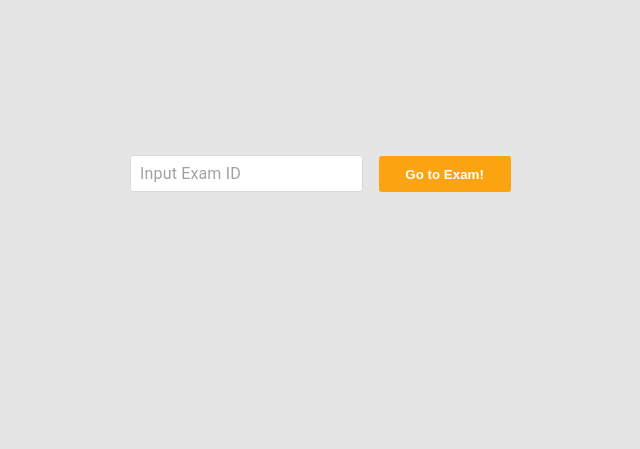
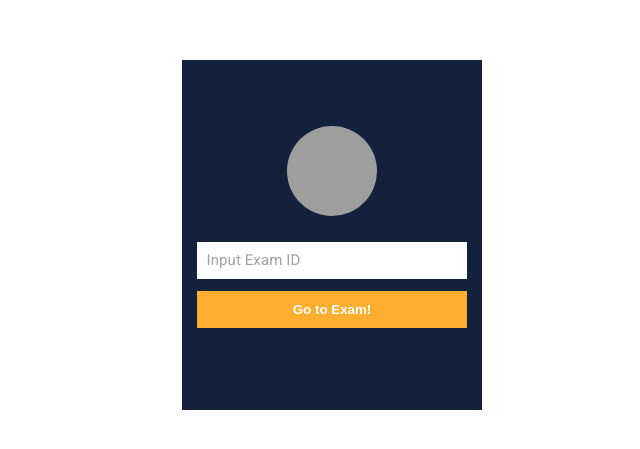
Before and after one commit to sadeqush/mcqapp, a React (Create React App) app in the folder takers/: page / in a window 1280 px wide. Shown: the part 165-614 px from the top of the page, without its empty margins (308-948 px from the left). Built offline with nearby package versions, Linux system fonts and the light colour scheme; grey boxes are pictures that could not be loaded.

Commit message:
added global styling & designed loginScreen

```diff
--- a/takers/src/components/LoginScreen.css
+++ b/takers/src/components/LoginScreen.css
@@ -1,52 +1,63 @@
 .LoginScreen {
-    text-align: center;
-    font-family: 'Roboto', sans-serif;
-    font-size: smaller;
-    flex-grow: 1;
-  }
+  width: 100%;
+  height: 100vh;
+  display: grid;
+  place-items: center;
+}
 
-  .button {
+.LoginScreen-form {
+  width: 90%;
+  max-width: 30rem;
+  min-height: 35rem;
+  padding: 2rem 1.5rem 3rem 1.5rem;
+  background: var(--blue);
 
-    background-color: #FCA311;
-    color: white;
-    border: none;
-    padding: 0.8em;
-    padding-left: 2em;
-    padding-right: 2em;
-    font-weight: bold;
-    border-radius: 0.2em;
-    margin: 1em;
-    cursor: pointer;
-    margin-right: 3em;
-    margin-left: auto;
-  }
+  display: flex;
+  flex-direction: column;
+  align-items: center;
+  justify-content: center;
+}
 
-  .button:hover {
+.LoginForm-avatar {
+  width: 9rem;
+  height: 9rem;
+  margin-bottom: 2rem;
+  object-fit: cover;
+  border-radius: var(--radius-full);
+}
 
-    background-color: #FDAE2F;
+.id_text {
+  border: 2px solid var(--white);
+  background: var(--white);
+  width: 100%;
+  margin: 0.6rem 0;
+  padding: 0.1rem 0.75rem;
+  transition: border var(--transition);
+}
 
-  }
+.id_text_selected {
+  border: 2px solid var(--yellow);
+  background: var(--white);
+  width: 100%;
+  margin: 0.6rem 0;
+  padding: 0.1rem 0.75rem;
+  transition: border var(--transition);
+}
+.id_text input,
+.id_text_selected input {
+  font-size: 1.5rem;
+}
 
-  .id_text {
-      border-width: 1px;
-      border-style: solid;
-      border-color: #D9D9D9;
-      background-color: white;
-      margin: 1em;
-      padding: 0.1em;
-      margin-top: 20em;
-      padding-left: 0.6em;
-      border-radius: 0.2em;
-  }
+.button {
+  background: var(--yellow-light);
+  color: var(--white);
+  width: 100%;
+  margin: 0.6rem 0;
+  padding: 1.1rem 1rem;
+  font-weight: bold;
+  transition: background var(--transition);
+}
 
-  .id_text_selected {
-    border-width: 1px;
-    border-style: solid;
-    border-color: #FDAE2F;
-    background-color: white;
-    margin: 1em;
-    padding: 0.1em;
-    margin-top: 20em;
-    padding-left: 0.6em;
-    border-radius: 0.2em;
+.button:hover {
+  background: var(--yellow);
 }
--- a/takers/src/components/LoginScreen.js
+++ b/takers/src/components/LoginScreen.js
@@ -1,25 +1,37 @@
-import { InputBase } from '@material-ui/core';
-import React, { useState } from 'react';
-import App from './App'
-import './LoginScreen.css'
+import { InputBase } from "@material-ui/core";
+import React, { useState } from "react";
+import App from "./App";
+import "./LoginScreen.css";
 
 function LoginScreen() {
+  const [ID, setID] = useState("LW6623");
+  const [ready, setReady] = useState(false);
+  const [inputCN, setInputCN] = useState("id_text");
 
-    const[ID, setID] = useState("LW6623");
-    const[ready, setReady] = useState(false)
-    const[inputCN, setInputCN] = useState("id_text");
+  if (!ready)
+    return (
+      <div className='LoginScreen' id='App'>
+        <div className=' LoginScreen-form '>
+          <img
+            className='LoginForm-avatar'
+            src='https://cdn4.iconfinder.com/data/icons/avatars-xmas-giveaway/128/batman_hero_avatar_comics-512.png'
+            alt='Login Avatar'
+          />
 
-    if(!ready) return(
-
-        <div className="LoginScreen" id="App">
-        <InputBase className={inputCN} onChange={(e)=>setID(e.target.value) } placeholder="Input Exam ID" onFocus={(e) => setInputCN("id_text_selected")} onBlur={(e) => setInputCN("id_text")}/>
-        <button className="button" onClick={()=>setReady(true)}>Go to Exam!</button>
+          <InputBase
+            className={inputCN}
+            onChange={(e) => setID(e.target.value)}
+            placeholder='Input Exam ID'
+            onFocus={(e) => setInputCN("id_text_selected")}
+            onBlur={(e) => setInputCN("id_text")}
+          />
+          <button className='button' onClick={() => setReady(true)}>
+            Go to Exam!
+          </button>
         </div>
+      </div>
     );
-    else return (
-        <App exam_id={ID}/>
-    );
-
+  else return <App exam_id={ID} />;
 }
 
 export default LoginScreen;
--- a/takers/src/components/index.css
+++ b/takers/src/components/index.css
@@ -1,16 +1,72 @@
-body {
+/*
+  Global style will be added to all css files
+*/
+
+@import url("https://fonts.googleapis.com/css2?family=Roboto:ital,wght@0,300;0,400;0,700;1,300;1,400;1,700&display=swap");
+
+* {
   margin: 0;
-  font-family: -apple-system, BlinkMacSystemFont, 'Segoe UI', 'Roboto', 'Oxygen',
-    'Ubuntu', 'Cantarell', 'Fira Sans', 'Droid Sans', 'Helvetica Neue',
+  padding: 0;
+  box-sizing: border-box;
+}
+
+html {
+  /* 10px ? it's a trick. to get 250px just write 25rem. */
+  font-size: 10px;
+  font-family: "Roboto", -apple-system, BlinkMacSystemFont, "Segoe UI", "Oxygen",
+    "Ubuntu", "Cantarell", "Fira Sans", "Droid Sans", "Helvetica Neue",
     sans-serif;
   -webkit-font-smoothing: antialiased;
   -moz-osx-font-smoothing: grayscale;
+
+  /* Variables */
+  --white: #ffffff;
+  --black: #333333;
+  --gray: #e5e5e5;
+  --blue: #14213d;
+  --blue-light: #213766;
+  --yellow: #fca311;
+  --yellow-light: #fdae2f;
+  --yellow-lighter: #fdba4d;
+  --green: #52b788;
+  --red: #fc1130;
+  --radius-full: 50%;
+  --radius-min: 0.5rem;
+  --transition: 0.3s linear;
+}
+
+body {
+  width: 100%;
+  min-height: 100vh;
+  font-size: 1.6rem;
+  line-height: 1.6;
+}
+
+.container {
+  width: 95%;
+  max-width: 1200px;
+  height: 100%;
+  margin: auto;
 }
 
 code {
-  font-family: source-code-pro, Menlo, Monaco, Consolas, 'Courier New',
+  font-family: source-code-pro, Menlo, Monaco, Consolas, "Courier New",
     monospace;
 }
-html {
-  background-color: #e5e5e5;
+
+button {
+  cursor: pointer;
 }
+
+input,
+button {
+  border: 0;
+}
+
+ul {
+  list-style: none;
+}
+
+a {
+  text-decoration: none;
+}
```
Also changed, not shown: takers/src/index.js (+12 -11 lines), 1 other file (tests, documents, lock files or other folders).
